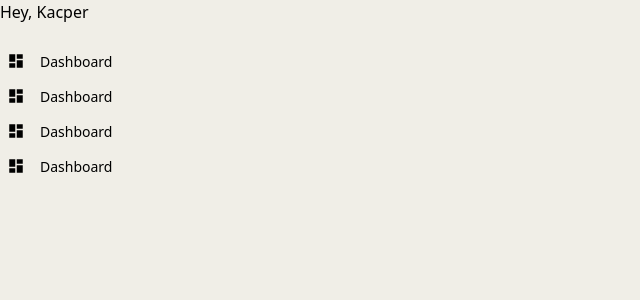
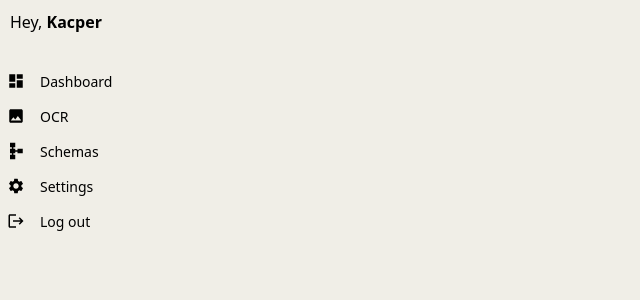
Before and after one commit to KacpersDev/ocr-ai-frontend, a Next.js app: page /dashboard in a window 1280 px wide. Shown: the top 300 px of the page, without its empty margins (0-640 px from the left). Built offline with nearby package versions, Linux system fonts and the light colour scheme.

Commit message:
DashboardSidebar, DashboardPageStatistic component

```diff
--- /dev/null
+++ b/app/component/dashboard/DashboardPageStatistic.tsx
@@ -0,0 +1,23 @@
+import { FC } from "react";
+import { IconType } from "react-icons";
+
+interface Statistic {
+    name: string
+    count: number;
+    icon: IconType;
+}
+
+const DashboardPageStatistic: FC<Statistic> = (props) => {
+
+    const { name, count, icon: Icon } = props;
+
+    return (
+        <div className="w-[300px] h-[300px] shadow-lg shadow-red">
+            <Icon/>
+            <p>{count}</p>
+            <p>{name}</p>
+        </div>
+    )
+}
+
+export default DashboardPageStatistic;
--- a/app/component/dashboard/DashboardSidebar.tsx
+++ b/app/component/dashboard/DashboardSidebar.tsx
@@ -1,16 +1,26 @@
+import { Dispatch, FC, SetStateAction } from "react";
 import DashboardSidebarButton from "./DashboardSidebarButton";
 
-import { MdDashboard } from "react-icons/md";
+import { MdDashboard, MdImage, MdSchema, MdSettings, MdLogout } from "react-icons/md";
 
-const DashboardSidebar = () => {
+interface Sidebar {
+    page: string;
+    setPage: Dispatch<string>;
+}
+
+const DashboardSidebar: FC<Sidebar> = (props) => {
+
+    const {page, setPage} = props;
+
     return (
         <div className="w-[250px] h-screen">
-            <p>Hey, Kacper</p>
+            <p className="p-[10px]">Hey, <span className="font-bold">Kacper</span></p>
             <div className="mt-[20px]">
-                <DashboardSidebarButton icon={MdDashboard} name="Dashboard" className=""/>
-                <DashboardSidebarButton icon={MdDashboard} name="Dashboard" className=""/>
-                <DashboardSidebarButton icon={MdDashboard} name="Dashboard" className=""/>
-                <DashboardSidebarButton icon={MdDashboard} name="Dashboard" className=""/>
+                <DashboardSidebarButton icon={MdDashboard} name="Dashboard" className="" route="dashboard" setPage={setPage}/>
+                <DashboardSidebarButton icon={MdImage} name="OCR" className="" route="ocr" setPage={setPage}/>
+                <DashboardSidebarButton icon={MdSchema} name="Schemas" className="" route="schemas" setPage={setPage}/>
+                <DashboardSidebarButton icon={MdSettings} name="Settings" className="" route="settings" setPage={setPage}/>
+                <DashboardSidebarButton icon={MdLogout} name="Log out" className="" route="logout" setPage={setPage}/>
             </div>
         </div>
     )
--- a/app/component/dashboard/DashboardSidebarButton.tsx
+++ b/app/component/dashboard/DashboardSidebarButton.tsx
@@ -1,20 +1,22 @@
-import { FC } from "react";
+import { Dispatch, FC, SetStateAction } from "react";
 import { IconType } from "react-icons"
 
 interface SidebarButton {
     name: string;
     className: string;
     icon: IconType;
+    route: string;
+    setPage: Dispatch<string>;
 }
 
 const DashboardSidebarButton: FC<SidebarButton> = (props) => {
 
-    const {name, className, icon: Icon} = props;
+    const {name, className, icon: Icon, route, setPage} = props;
 
     return (
-        <div className="flex text-[14px] h-[35px] p-[7px] space-x-[15px] hover:cursor-pointer hover:bg-dashboard_sidebar_hover">
+        <div className="flex text-[14px] h-[35px] p-[7px] space-x-[15px] hover:cursor-pointer hover:bg-dashboard_sidebar_hover" onClick={() => setPage(route)}>
             <Icon size={18} className="mt-[1px]"/>
-            <button className={"hover:cursor-pointer" + className}>{name}</button>
+            <button className={"hover:cursor-pointer " + className}>{name}</button>
         </div>
     )
 }
--- /dev/null
+++ b/app/component/dashboard/pages/DashboardPage.tsx
@@ -0,0 +1,13 @@
+import DashboardPageStatistic from "../DashboardPageStatistic";
+
+const DashboardPage = () => {
+    return (
+        <div>
+            <div className="flex">
+
+            </div>
+        </div>
+    )
+}
+
+export default DashboardPage;
--- a/app/dashboard/page.tsx
+++ b/app/dashboard/page.tsx
@@ -1,9 +1,17 @@
+"use client";
 import DashboardSidebar from "../component/dashboard/DashboardSidebar"
+import DashboardPage from "../component/dashboard/pages/DashboardPage"
+
+import { useState } from "react"
 
 export default function Home() {
+
+    const [page, setPage] = useState("dashboard");
+
     return (
-        <div>
-            <DashboardSidebar/>
+        <div className="flex">
+            <DashboardSidebar setPage={setPage} page={page}/>
+            {page == "dashboard" ? <DashboardPage /> : <></>}
         </div>
     )
 }
```
